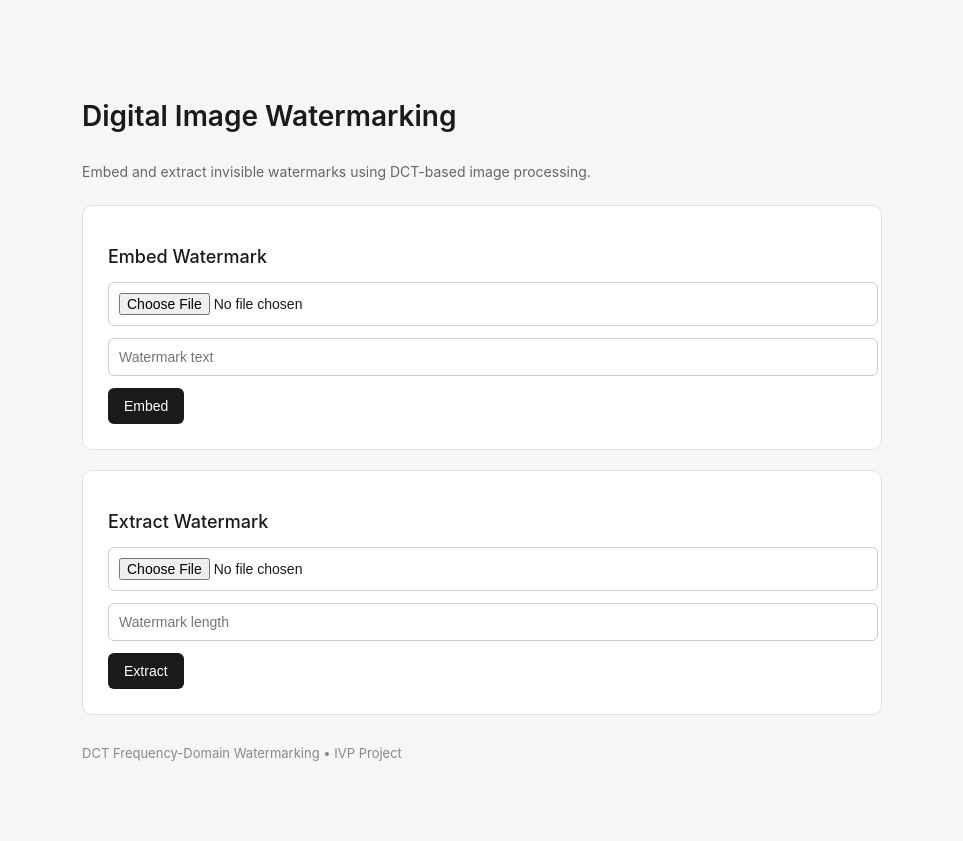
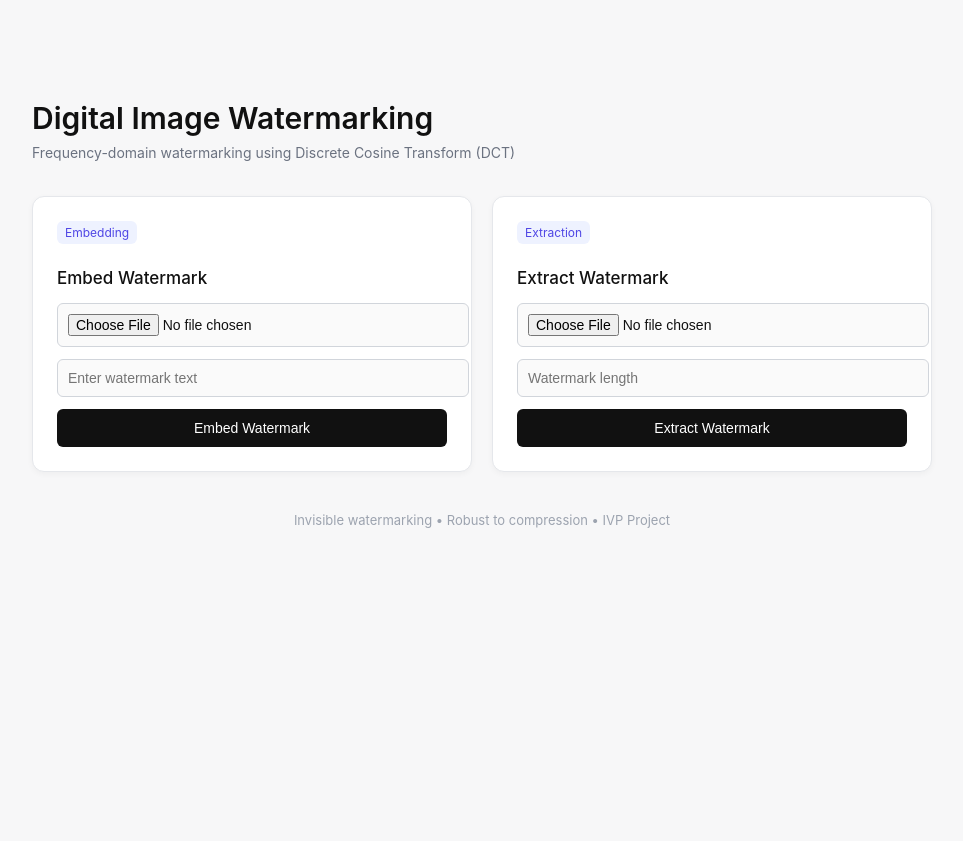
Before and after one commit to Thanushree4104/IVP, a Flask app: page / in a window 1280 px wide. Shown: the whole page, without its empty margins (158-1121 px from the left). After the commit the page ends 528 px from the top, so only its background shows below. Run offline with Flask 3, Linux system fonts and the light colour scheme.

Commit message:
Update index.html

```diff
--- a/templates/index.html
+++ b/templates/index.html
@@ -7,35 +7,52 @@
 <style>
     body {
         font-family: -apple-system, BlinkMacSystemFont, "Segoe UI", Roboto, sans-serif;
-            background: #f5f6f8;
+        background: #f7f7f8;
         margin: 0;
-            color: #1a1a1a;
+        color: #111;
     }
 
     .container {
-            max-width: 800px;
+        max-width: 900px;
         margin: 60px auto;
         padding: 20px;
     }
 
     h1 {
-            font-size: 28px;
+        font-size: 30px;
         font-weight: 600;
-            margin-bottom: 30px;
+        margin-bottom: 8px;
+    }
+
+    .subtitle {
+        font-size: 14px;
+        color: #6b7280;
+        margin-bottom: 35px;
+    }
+
+    .grid {
+        display: grid;
+        grid-template-columns: 1fr 1fr;
+        gap: 20px;
     }
 
     .card {
         background: #ffffff;
-            padding: 25px;
-            margin-bottom: 20px;
-            border-radius: 10px;
-            border: 1px solid #e0e0e0;
+        padding: 24px;
+        border-radius: 12px;
+        border: 1px solid #e5e7eb;
+        box-shadow: 0 2px 6px rgba(0,0,0,0.04);
+        transition: 0.2s ease;
+    }
+
+    .card:hover {
+        box-shadow: 0 6px 16px rgba(0,0,0,0.08);
     }
 
     h2 {
-            font-size: 18px;
+        font-size: 17px;
+        font-weight: 500;
         margin-bottom: 15px;
-            font-weight: 500;
     }
 
     input {
@@ -43,34 +60,54 @@
         padding: 10px;
         margin-bottom: 12px;
         border-radius: 6px;
-            border: 1px solid #ccc;
+        border: 1px solid #d1d5db;
         font-size: 14px;
+        background: #fafafa;
+    }
+
+    input:focus {
+        outline: none;
+        border-color: #6366f1;
+        background: #fff;
     }
 
     button {
-            padding: 10px 16px;
+        width: 100%;
+        padding: 11px;
         border-radius: 6px;
         border: none;
-            background: #1a1a1a;
+        background: #111;
         color: white;
         font-size: 14px;
         cursor: pointer;
+        transition: 0.2s;
     }
 
     button:hover {
-            background: #333;
+        background: #2a2a2a;
     }
 
-        .subtitle {
-            font-size: 14px;
-            color: #666;
-            margin-bottom: 25px;
+    .badge {
+        display: inline-block;
+        font-size: 12px;
+        background: #eef2ff;
+        color: #4f46e5;
+        padding: 4px 8px;
+        border-radius: 6px;
+        margin-bottom: 10px;
     }
 
     .footer {
-            margin-top: 30px;
+        margin-top: 40px;
         font-size: 13px;
-            color: #888;
+        color: #9ca3af;
+        text-align: center;
+    }
+
+    @media (max-width: 700px) {
+        .grid {
+            grid-template-columns: 1fr;
+        }
     }
 </style>
 </head>
@@ -81,29 +118,37 @@
 
     <h1>Digital Image Watermarking</h1>
     <div class="subtitle">
-        Embed and extract invisible watermarks using DCT-based image processing.
+        Frequency-domain watermarking using Discrete Cosine Transform (DCT)
     </div>
 
+    <div class="grid">
+
+        <!-- Embed -->
         <div class="card">
+            <div class="badge">Embedding</div>
             <h2>Embed Watermark</h2>
             <form action="/embed" method="post" enctype="multipart/form-data">
                 <input type="file" name="image" required>
-            <input type="text" name="watermark" placeholder="Watermark text" required>
-            <button type="submit">Embed</button>
+                <input type="text" name="watermark" placeholder="Enter watermark text" required>
+                <button type="submit">Embed Watermark</button>
             </form>
         </div>
 
+        <!-- Extract -->
         <div class="card">
+            <div class="badge">Extraction</div>
             <h2>Extract Watermark</h2>
             <form action="/extract" method="post" enctype="multipart/form-data">
                 <input type="file" name="image" required>
                 <input type="number" name="length" placeholder="Watermark length" required>
-            <button type="submit">Extract</button>
+                <button type="submit">Extract Watermark</button>
             </form>
         </div>
 
+    </div>
+
     <div class="footer">
-        DCT Frequency-Domain Watermarking • IVP Project
+        Invisible watermarking • Robust to compression • IVP Project
     </div>
 
 </div>
```
Lines whose indentation alone changed are shown as unchanged.
